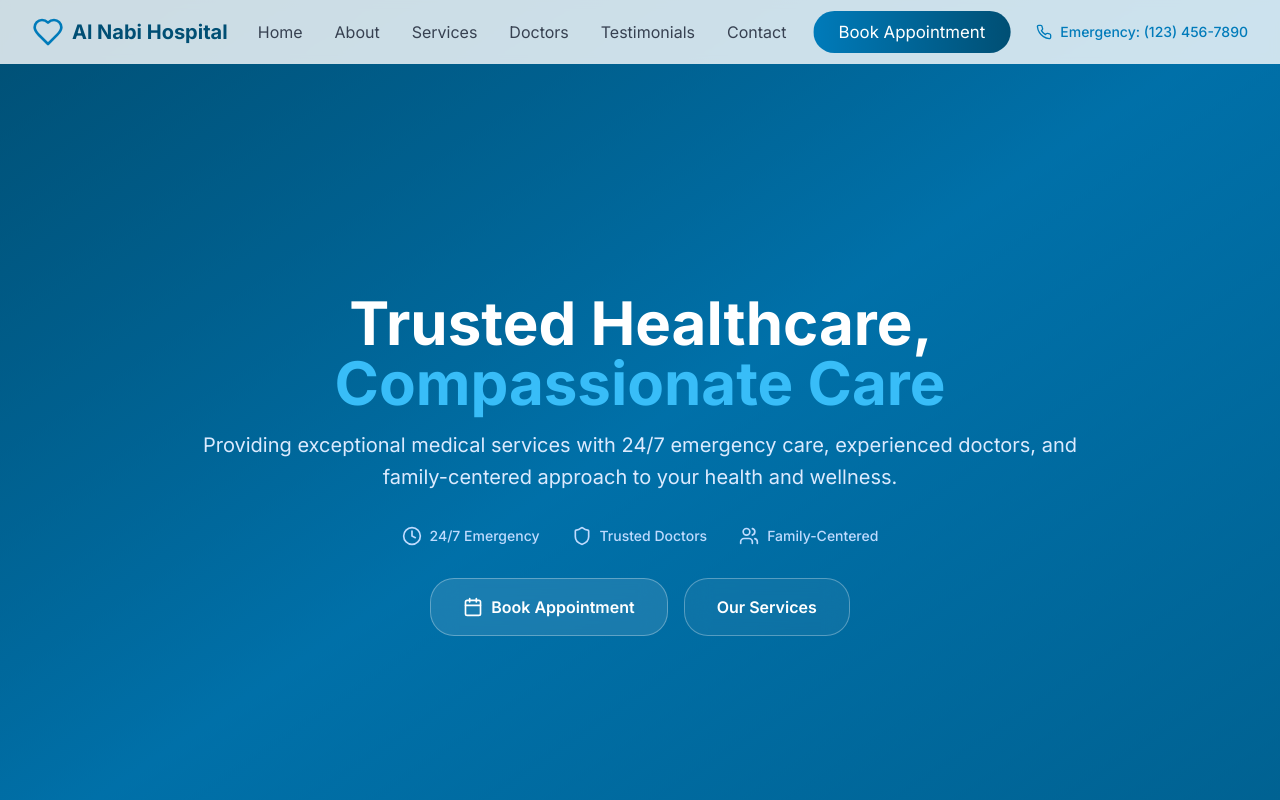
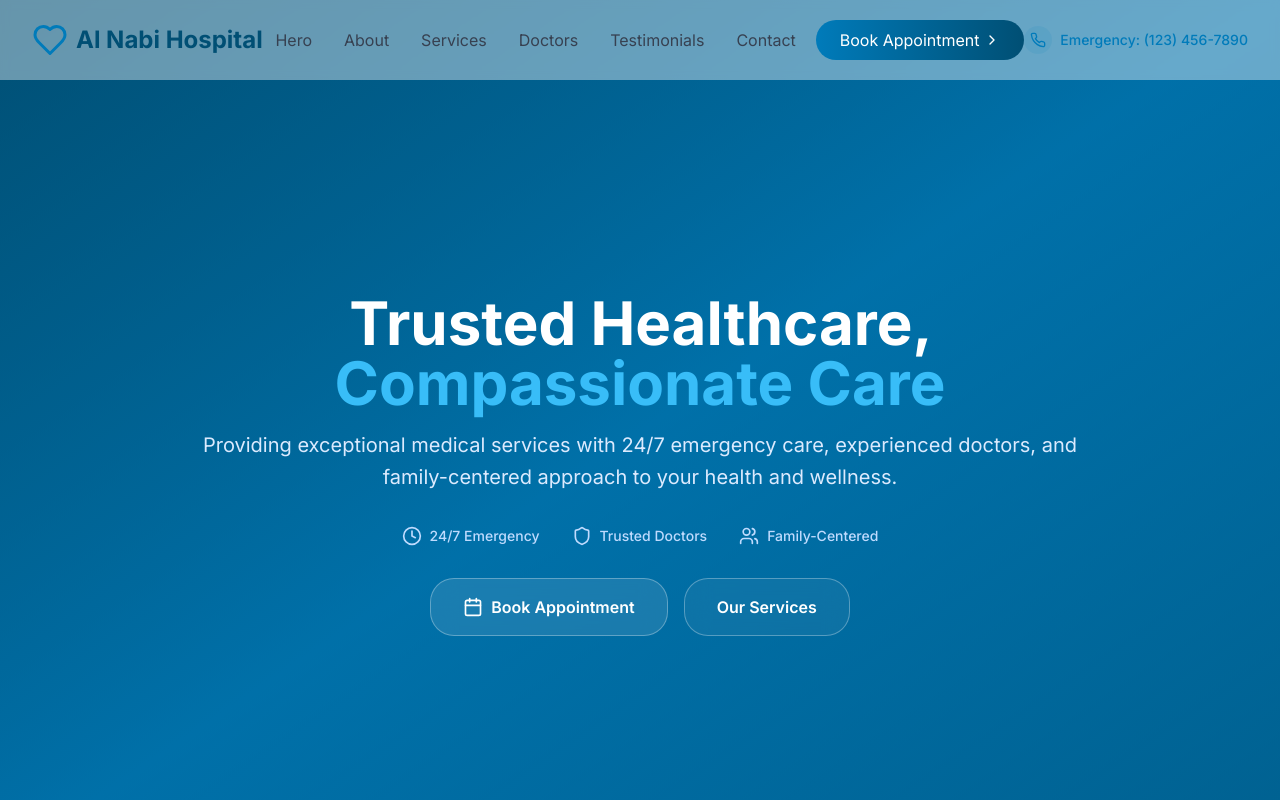
Before and after one commit to LuC1f3-r/al-nabi-hospital, a React (Vite) app: page / in a window 1280 px wide. Shown: the top 800 px of the page. Built offline with nearby package versions, Linux system fonts and the light colour scheme.

Commit message:
added more code

```diff
--- a/src/components/Navigation.tsx
+++ b/src/components/Navigation.tsx
@@ -1,20 +1,29 @@
-import React, { useState } from 'react';
-import { motion } from 'framer-motion';
+import React, { useState, useEffect } from 'react';
+import { motion, AnimatePresence } from 'framer-motion';
 import { useNavigate, useLocation } from 'react-router-dom';
-import { Menu, X, Heart, Phone } from 'lucide-react';
+import { Menu, X, Heart, Phone, ChevronRight } from 'lucide-react';
 import { useBookingStore } from '../store/bookingStore';
 
 const Navigation = () => {
   const [isMenuOpen, setIsMenuOpen] = useState(false);
   const [scrolled, setScrolled] = useState(false);
+  const [scrollProgress, setScrollProgress] = useState(0);
   const { setIsModalOpen } = useBookingStore();
   const navigate = useNavigate();
   const location = useLocation();
 
-  React.useEffect(() => {
+  useEffect(() => {
     const handleScroll = () => {
+      // Set scrolled state based on scroll position
       setScrolled(window.scrollY > 50);
+
+      // Calculate scroll progress for smooth transitions (0 to 1)
+      const scrollPosition = window.scrollY;
+      const maxScroll = 100; // Maximum scroll value for full effect
+      const progress = Math.min(scrollPosition / maxScroll, 1);
+      setScrollProgress(progress);
     };
+
     window.addEventListener('scroll', handleScroll);
     return () => window.removeEventListener('scroll', handleScroll);
   }, []);
@@ -22,32 +31,70 @@ const Navigation = () => {
   const scrollToSection = (sectionId: string) => {
     if (location.pathname !== '/') {
       navigate('/');
+      // Increase timeout to ensure the page has fully loaded before scrolling
       setTimeout(() => {
-        document.getElementById(sectionId)?.scrollIntoView({ behavior: 'smooth' });
-      }, 100);
+        const element = document.getElementById(sectionId);
+        if (element) {
+          element.scrollIntoView({ behavior: 'smooth' });
+        } else {
+          // If element not found, at least scroll to top
+          window.scrollTo(0, 0);
+        }
+      }, 300);
     } else {
-      document.getElementById(sectionId)?.scrollIntoView({ behavior: 'smooth' });
+      const element = document.getElementById(sectionId);
+      if (element) {
+        element.scrollIntoView({ behavior: 'smooth' });
+      }
     }
     setIsMenuOpen(false);
   };
 
   const handleLogoClick = () => {
     navigate('/');
+    // Ensure we scroll to the top when clicking the logo
+    window.scrollTo(0, 0);
   };
 
   return (
     <motion.nav
-      className={`fixed top-0 left-0 right-0 z-50 transition-all duration-300 ${
-        scrolled
-          ? 'bg-white/95 backdrop-blur-md shadow-lg'
-          : 'bg-white/80 backdrop-blur-sm'
-      }`}
-      initial={{ y: -100 }}
-      animate={{ y: 0 }}
-      transition={{ duration: 0.6 }}
+      className={`fixed z-50 transition-all duration-300`}
+      initial={{ y: -100, width: '100%' }}
+      animate={{
+        y: scrolled ? 10 : 0,
+        width: scrolled ? '94%' : '100%',
+        top: scrolled ? '10px' : '0',
+        left: scrolled ? '3%' : '0',
+        right: scrolled ? '3%' : '0',
+      }}
+      style={{
+        backgroundColor: scrolled ? 'rgba(255, 255, 255, 0.85)' : 'rgba(255, 255, 255, 0.4)',
+        backdropFilter: `blur(${scrolled ? 12 : 4}px)`,
+        borderRadius: scrolled ? '16px' : '0px',
+        boxShadow: scrolled ? '0 10px 30px -10px rgba(0, 0, 0, 0.15), 0 4px 6px -4px rgba(0, 0, 0, 0.1)' : 'none',
+        border: scrolled ? '1px solid rgba(255, 255, 255, 0.2)' : 'none',
+      }}
+      transition={{
+        type: 'spring',
+        stiffness: 260,
+        damping: 20,
+        duration: 0.5
+      }}
     >
-      <div className="max-w-7xl mx-auto px-4 sm:px-6 lg:px-8">
-        <div className="flex justify-between items-center h-16">
+      {/* Floating shadow effect */}
+      {scrolled && (
+        <motion.div
+          className="absolute inset-0 -z-10 rounded-[16px] opacity-30"
+          initial={{ opacity: 0 }}
+          animate={{ opacity: scrollProgress * 0.3 }}
+          style={{
+            boxShadow: '0 20px 80px -20px rgba(0, 123, 186, 0.25), 0 30px 60px -30px rgba(0, 0, 0, 0.3)',
+            transform: 'translateY(4px)'
+          }}
+        />
+      )}
+      <div className="max-w-7xl mx-auto px-4 sm:px-6 lg:px-8 w-full">
+        <div className={`flex justify-between items-center transition-all duration-300 ${scrolled ? 'h-14' : 'h-20'}`}>
           {/* Logo */}
           <motion.div
             className="flex items-center space-x-2"
@@ -55,94 +102,173 @@ const Navigation = () => {
             whileHover={{ scale: 1.05 }}
             style={{ cursor: 'pointer' }}
           >
-            <Heart className="h-8 w-8 text-[#007BBA]" />
-            <span className="text-xl font-bold text-[#004F74]">Al Nabi Hospital</span>
+            <motion.div
+              animate={{
+                scale: scrolled ? 0.85 : 1,
+                rotate: scrolled ? -5 : 0
+              }}
+              transition={{ type: 'spring', stiffness: 260, damping: 20 }}
+            >
+              <Heart className={`transition-all duration-300 ${scrolled ? 'h-7 w-7' : 'h-9 w-9'} text-[#007BBA]`} />
+            </motion.div>
+            <motion.span
+              className={`font-bold text-[#004F74] transition-all duration-300 ${scrolled ? 'text-lg' : 'text-2xl'}`}
+              animate={{
+                opacity: 1,
+                x: 0
+              }}
+              initial={{ opacity: 0, x: -20 }}
+              transition={{ delay: 0.2, duration: 0.5 }}
+            >
+              Al Nabi Hospital
+            </motion.span>
           </motion.div>
 
           {/* Desktop Navigation */}
-          <div className="hidden md:flex items-center space-x-8">
-            <button onClick={() => scrollToSection('hero')} className="text-gray-700 hover:text-[#007BBA] transition-colors">
-              Home
-            </button>
-            <button onClick={() => scrollToSection('about')} className="text-gray-700 hover:text-[#007BBA] transition-colors">
-              About
-            </button>
-            <button onClick={() => scrollToSection('services')} className="text-gray-700 hover:text-[#007BBA] transition-colors">
-              Services
-            </button>
-            <button onClick={() => scrollToSection('doctors')} className="text-gray-700 hover:text-[#007BBA] transition-colors">
-              Doctors
-            </button>
-            <button onClick={() => scrollToSection('testimonials')} className="text-gray-700 hover:text-[#007BBA] transition-colors">
-              Testimonials
-            </button>
-            <button onClick={() => scrollToSection('contact')} className="text-gray-700 hover:text-[#007BBA] transition-colors">
-              Contact
-            </button>
+          <div className="hidden md:flex items-center justify-center space-x-1 lg:space-x-2">
+            {['hero', 'about', 'services', 'doctors', 'testimonials', 'contact'].map((section, index) => (
+              <motion.button
+                key={section}
+                onClick={() => scrollToSection(section)}
+                className={`relative px-3 py-1 text-gray-700 hover:text-[#007BBA] transition-all duration-300 ${scrolled ? 'text-sm' : 'text-base'}`}
+                whileHover={{ y: -2 }}
+                custom={index}
+                initial={{ opacity: 0, y: -20 }}
+                animate={{ opacity: 1, y: 0 }}
+                transition={{ delay: 0.1 * index, duration: 0.5 }}
+              >
+                <span className="relative z-10">
+                  {section.charAt(0).toUpperCase() + section.slice(1)}
+                </span>
+                <motion.span
+                  className="absolute bottom-0 left-0 h-[2px] bg-[#007BBA] rounded-full"
+                  initial={{ width: 0 }}
+                  whileHover={{ width: '100%' }}
+                  transition={{ duration: 0.3 }}
+                />
+              </motion.button>
+            ))}
             <motion.button
               onClick={() => setIsModalOpen(true)}
-              className="bg-gradient-to-r from-[#007BBA] to-[#004F74] text-white px-6 py-2 rounded-full hover:shadow-lg transition-all duration-300 transform hover:scale-105 animate-pulse"
-              whileHover={{ scale: 1.05 }}
+              className={`bg-gradient-to-r from-[#007BBA] to-[#004F74] text-white rounded-full hover:shadow-lg transition-all duration-300 flex items-center justify-center space-x-1 ml-4 ${scrolled ? 'px-5 py-1.5 text-sm' : 'px-6 py-2 text-base'}`}
+              whileHover={{ scale: 1.05, boxShadow: '0 10px 25px -5px rgba(0, 123, 186, 0.4)' }}
               whileTap={{ scale: 0.95 }}
-              animate={{ scale: [1, 1.05, 1] }}
-              transition={{ duration: 2, repeat: Infinity }}
+              initial={{ opacity: 0, scale: 0.8 }}
+              animate={{ opacity: 1, scale: 1 }}
+              transition={{ delay: 0.6, duration: 0.5 }}
             >
-              Book Appointment
+              <span>Book Appointment</span>
+              <ChevronRight className="h-4 w-4" />
             </motion.button>
           </div>
 
           {/* Emergency Contact */}
-          <div className="hidden lg:flex items-center space-x-2 text-[#007BBA]">
-            <Phone className="h-4 w-4" />
-            <span className="text-sm font-medium">Emergency: (123) 456-7890</span>
-          </div>
+          <motion.div
+            className="hidden xl:flex items-center space-x-2 text-[#007BBA] whitespace-nowrap"
+            initial={{ opacity: 0, x: 20 }}
+            animate={{ opacity: 1, x: 0 }}
+            transition={{ delay: 0.4, duration: 0.5 }}
+          >
+            <div className="flex items-center justify-center rounded-full bg-[#007BBA]/10 p-1.5">
+              <Phone className={`transition-all duration-300 ${scrolled ? 'h-3.5 w-3.5' : 'h-4 w-4'} text-[#007BBA]`} />
+            </div>
+            <span className={`font-medium transition-all duration-300 ${scrolled ? 'text-xs' : 'text-sm'}`}>
+              Emergency: (123) 456-7890
+            </span>
+          </motion.div>
 
           {/* Mobile Menu Button */}
-          <button
+          <motion.button
             onClick={() => setIsMenuOpen(!isMenuOpen)}
-            className="md:hidden p-2"
+            className="md:hidden p-2 relative z-50"
+            whileHover={{ scale: 1.1 }}
+            whileTap={{ scale: 0.9 }}
           >
-            {isMenuOpen ? <X className="h-6 w-6" /> : <Menu className="h-6 w-6" />}
-          </button>
+            <AnimatePresence mode="wait">
+              {isMenuOpen ? (
+                <motion.div
+                  key="close"
+                  initial={{ rotate: -90, opacity: 0 }}
+                  animate={{ rotate: 0, opacity: 1 }}
+                  exit={{ rotate: 90, opacity: 0 }}
+                  transition={{ duration: 0.2 }}
+                >
+                  <X className="h-6 w-6 text-[#007BBA]" />
+                </motion.div>
+              ) : (
+                <motion.div
+                  key="menu"
+                  initial={{ rotate: 90, opacity: 0 }}
+                  animate={{ rotate: 0, opacity: 1 }}
+                  exit={{ rotate: -90, opacity: 0 }}
+                  transition={{ duration: 0.2 }}
+                >
+                  <Menu className="h-6 w-6 text-[#007BBA]" />
+                </motion.div>
+              )}
+            </AnimatePresence>
+          </motion.button>
         </div>
 
         {/* Mobile Menu */}
         <motion.div
-          className="md:hidden overflow-hidden"
+          className="md:hidden overflow-hidden absolute top-full left-0 right-0 mt-2 rounded-b-2xl"
           initial={false}
-          animate={{ height: isMenuOpen ? 'auto' : 0 }}
-          transition={{ duration: 0.3 }}
+          animate={{
+            height: isMenuOpen ? 'auto' : 0,
+            opacity: isMenuOpen ? 1 : 0
+          }}
+          style={{
+            boxShadow: isMenuOpen ? '0 15px 30px -10px rgba(0, 0, 0, 0.2)' : 'none',
+            backdropFilter: 'blur(12px)',
+            backgroundColor: 'rgba(255, 255, 255, 0.9)',
+            borderTop: '1px solid rgba(255, 255, 255, 0.3)',
+          }}
+          transition={{
+            type: 'spring',
+            stiffness: 300,
+            damping: 30,
+            duration: 0.4
+          }}
         >
-          <div className="bg-white/95 backdrop-blur-md border-t border-gray-200">
-            <div className="px-2 pt-2 pb-3 space-y-1">
-              <button onClick={() => scrollToSection('hero')} className="block px-3 py-2 text-gray-700 hover:text-[#007BBA] w-full text-left">
-                Home
-              </button>
-              <button onClick={() => scrollToSection('about')} className="block px-3 py-2 text-gray-700 hover:text-[#007BBA] w-full text-left">
-                About
-              </button>
-              <button onClick={() => scrollToSection('services')} className="block px-3 py-2 text-gray-700 hover:text-[#007BBA] w-full text-left">
-                Services
-              </button>
-              <button onClick={() => scrollToSection('doctors')} className="block px-3 py-2 text-gray-700 hover:text-[#007BBA] w-full text-left">
-                Doctors
-              </button>
-              <button onClick={() => scrollToSection('testimonials')} className="block px-3 py-2 text-gray-700 hover:text-[#007BBA] w-full text-left">
-                Testimonials
-              </button>
-              <button onClick={() => scrollToSection('contact')} className="block px-3 py-2 text-gray-700 hover:text-[#007BBA] w-full text-left">
-                Contact
-              </button>
-              <button
+          <div className="border-t border-gray-100/30">
+            <div className="px-4 pt-3 pb-4 space-y-2">
+              {['hero', 'about', 'services', 'doctors', 'testimonials', 'contact'].map((section, index) => (
+                <motion.button
+                  key={section}
+                  onClick={() => scrollToSection(section)}
+                  className="flex items-center justify-between w-full px-4 py-2.5 text-gray-700 hover:text-[#007BBA] hover:bg-[#007BBA]/5 rounded-lg transition-all duration-200"
+                  initial={{ opacity: 0, x: -20 }}
+                  animate={{ opacity: isMenuOpen ? 1 : 0, x: isMenuOpen ? 0 : -20 }}
+                  transition={{ delay: 0.05 * index, duration: 0.3 }}
+                  whileHover={{ x: 5 }}
+                >
+                  <span>{section.charAt(0).toUpperCase() + section.slice(1)}</span>
+                  <ChevronRight className="h-4 w-4 opacity-50" />
+                </motion.button>
+              ))}
+              <motion.button
                 onClick={() => {setIsModalOpen(true); setIsMenuOpen(false);}}
-                className="block w-full mx-3 mt-4 bg-[#007BBA] text-white px-6 py-2 rounded-full hover:bg-[#004F74] transition-colors text-center"
+                className="block w-full mt-4 bg-gradient-to-r from-[#007BBA] to-[#004F74] text-white px-6 py-3 rounded-xl hover:shadow-lg transition-all duration-300 text-center font-medium"
+                initial={{ opacity: 0, y: 10 }}
+                animate={{ opacity: isMenuOpen ? 1 : 0, y: isMenuOpen ? 0 : 10 }}
+                transition={{ delay: 0.4, duration: 0.3 }}
+                whileHover={{ y: -2, boxShadow: '0 10px 25px -5px rgba(0, 123, 186, 0.4)' }}
+                whileTap={{ y: 0 }}
               >
                 Book Appointment
-              </button>
-              <div className="flex items-center justify-center space-x-2 text-[#007BBA] pt-4">
-                <Phone className="h-4 w-4" />
+              </motion.button>
+              <motion.div
+                className="flex items-center justify-center space-x-2 text-[#007BBA] pt-4 mt-2 bg-[#007BBA]/5 p-3 rounded-lg"
+                initial={{ opacity: 0 }}
+                animate={{ opacity: isMenuOpen ? 1 : 0 }}
+                transition={{ delay: 0.5, duration: 0.3 }}
+              >
+                <div className="flex items-center justify-center rounded-full bg-[#007BBA]/10 p-1.5">
+                  <Phone className="h-4 w-4" />
+                </div>
                 <span className="text-sm font-medium">Emergency: (123) 456-7890</span>
-              </div>
+              </motion.div>
             </div>
           </div>
         </motion.div>
```
Also changed, not shown: src/App.tsx (+12 -0 lines).
